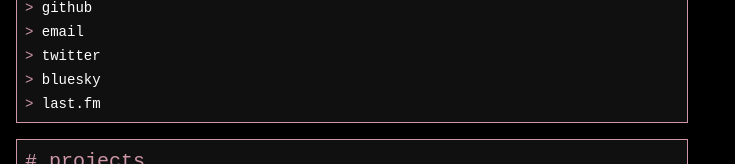
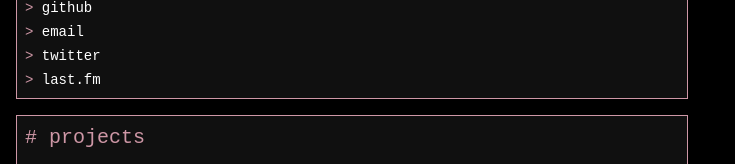
Before and after one commit to 2lay/2lay.net, a SvelteKit app: page / in a window 1280 px wide. Shown: the part 225-389 px from the top of the page, without its empty margins (0-735 px from the left). Built offline with nearby package versions, Linux system fonts and the light colour scheme; no server answers.

Commit message:
remove: bluesky

```diff
--- a/src/routes/+page.svelte
+++ b/src/routes/+page.svelte
@@ -138,17 +138,6 @@
 
 		<li>
 			<a
-				href="https://bsky.app/profile/2lay.net"
-				target="_blank"
-				rel="noopener noreferrer"
-				class="block transition-colors hover:text-[#CE97A6]"
-			>
-				<span class="text-[#CE97A6]">></span> bluesky
-			</a>
-		</li>
-
-		<li>
-			<a
 				href="https://last.fm/user/twolay"
 				target="_blank"
 				rel="noopener noreferrer"
```
